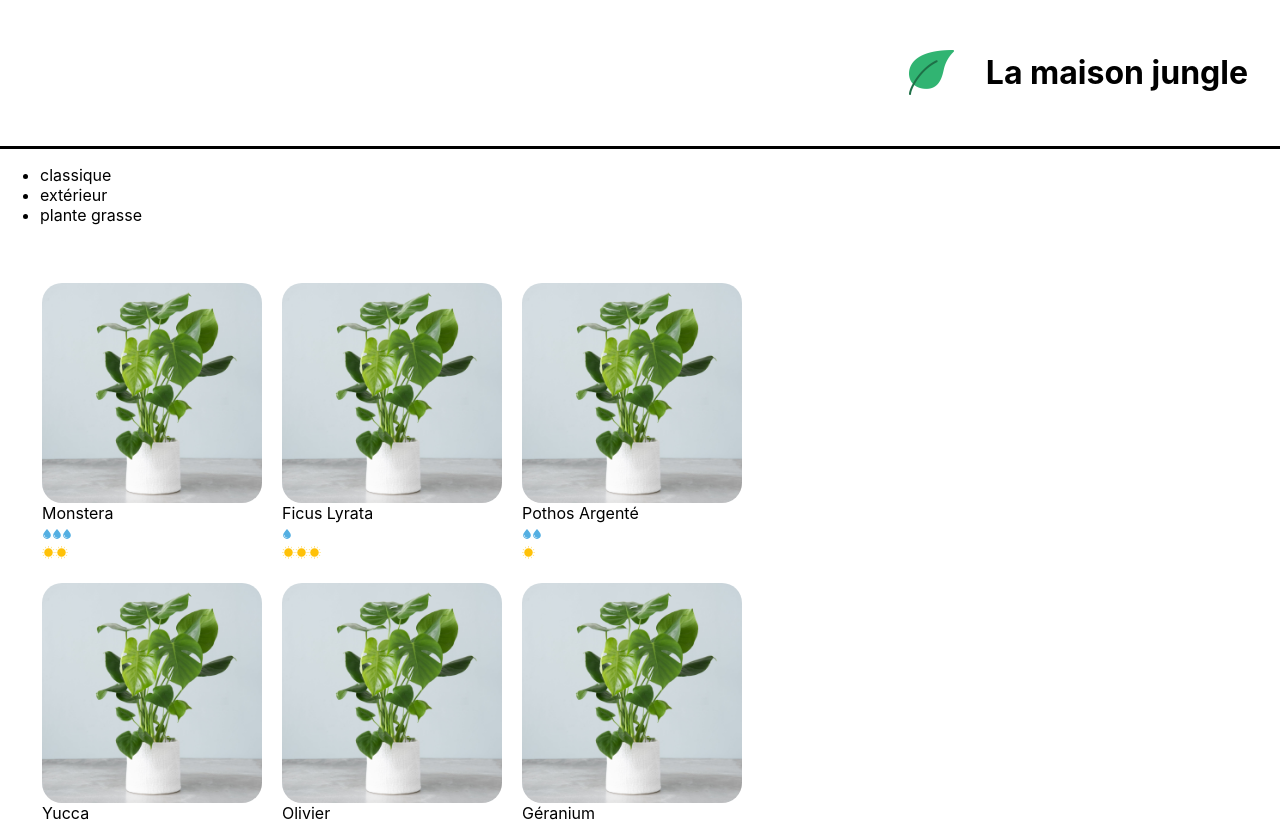
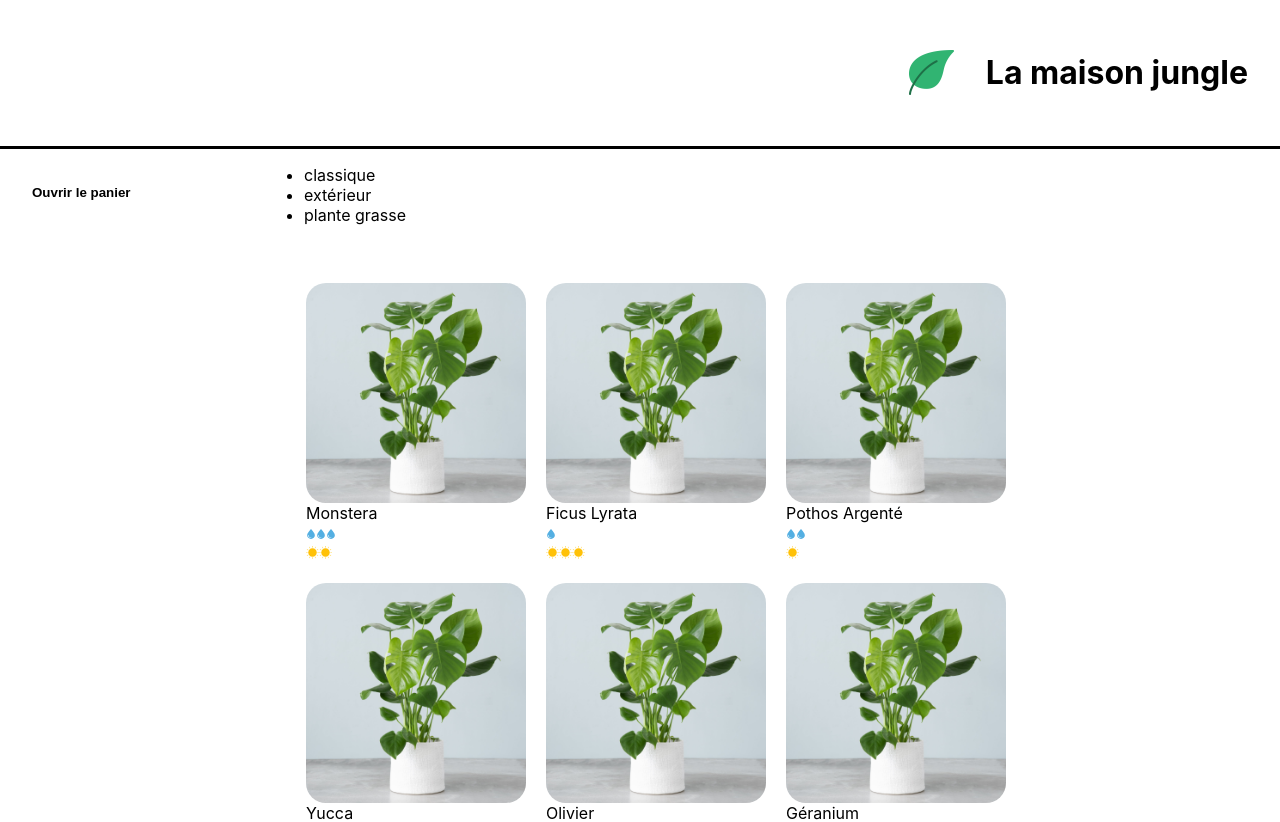
Before and after one commit to SebastienMETZDORFF/la-maison-jungle, a React (Create React App) app: page / in a window 1280 px wide. Shown: the top 822 px of the page. Built offline with nearby package versions, Linux system fonts and the light colour scheme.

Commit message:
Mettre en place mon state local avec useState

```diff
--- a/src/components/App.js
+++ b/src/components/App.js
@@ -1,8 +1,9 @@
 import Banner from './Banner';
 import logo from '../assets/logo.png';
-// import Cart from './Cart';
+import Cart from './Cart';
 import ShoppingList from './ShoppingList';
 import Footer from './Footer';
+import '../styles/Layout.css';
 
 function App() {
   return (
@@ -11,8 +12,10 @@ function App() {
 			<img src={logo} alt='La maison jungle' className='lmj-logo' />
 			<h1 className='lmj-title'>La maison jungle</h1>
 		</Banner>
-		{/* <Cart /> */}
-		<ShoppingList />
+		<div className='lmj-layout-inner'>
+			<Cart />
+			<ShoppingList />
+		</div>
 		<Footer />
 	</div>
   );
--- a/src/components/Cart.js
+++ b/src/components/Cart.js
@@ -1,20 +1,40 @@
 import '../styles/Cart.css';
+import { useState } from 'react';
 
 function Cart() {
-    const monsteraPrice = 8;
-    const ivyPrice = 10;
-    const flowerPrice = 15;
-    return (
-      <div className="lmj-cart">
-        <h2>Panier</h2>
-        <ul>
-         <li>Monstera : {monsteraPrice}€</li>
-         <li>Lierre : {ivyPrice}€</li>
-         <li>Fleurs : {flowerPrice}€</li>
-        </ul>
-        Total : {monsteraPrice + ivyPrice + flowerPrice}€
-      </div>
-    );
+  const monsteraPrice = 8;
+  const [cart, updateCart] = useState(0);
+  const [isOpen, setIsOpen] = useState(false);
+
+  return isOpen ? (
+    <div className='lmj-cart'>
+      <button
+        className='lmj-cart-toggle-button'
+        onClick={() => setIsOpen(false)}>
+          Fermer
+      </button>
+      <h2>Panier</h2>
+      <div>Monstera : {monsteraPrice}€</div>
+        <button
+          className='lmj-cart-add-button'
+          onClick={() => updateCart(cart + 1)}>
+          Ajouter
+        </button>
+      <h3>Total : {monsteraPrice * cart}€</h3>
+      <button
+        onClick={() => updateCart(0)}>
+        Vider le panier
+      </button>
+    </div>
+  ) : (
+    <div className='lmj-cart-closed'>
+      <button
+        className='lmj-cart-toggle-button'
+        onClick={() => setIsOpen(true)}>
+          Ouvrir le panier
+      </button>
+    </div>
+  );
 }
 
 export default Cart;
--- a/src/styles/Cart.css
+++ b/src/styles/Cart.css
@@ -1,5 +1,34 @@
 .lmj-cart {
-    padding: 32px;
-    color: white;
-    background-color: #31b572;
+	color: white;
+	background-color: #31b572;
+	padding: 32px;
+	display: flex;
+	flex-direction: column;
+	justify-content: flex-start;
+	width: 200px;
 }
+
+.lmj-cart-add-button {
+	margin-left: 32px;
+	cursor: pointer;
+}
+
+.lmj-cart-toggle-button {
+	background: none;
+	outline: none;
+	border: none;
+	font-weight: 600;
+	cursor: pointer;
+	align-self: self-start;
+	padding: 0;
+	color: white;
+}
+
+.lmj-cart-closed {
+	padding: 32px;
+	width: 200px;
+}
+
+.lmj-cart-closed > button {
+	color: black;
+}
--- /dev/null
+++ b/src/styles/Layout.css
@@ -0,0 +1,4 @@
+.lmj-layout-inner {
+	display: flex;
+	flex-direction: row;
+}
```
